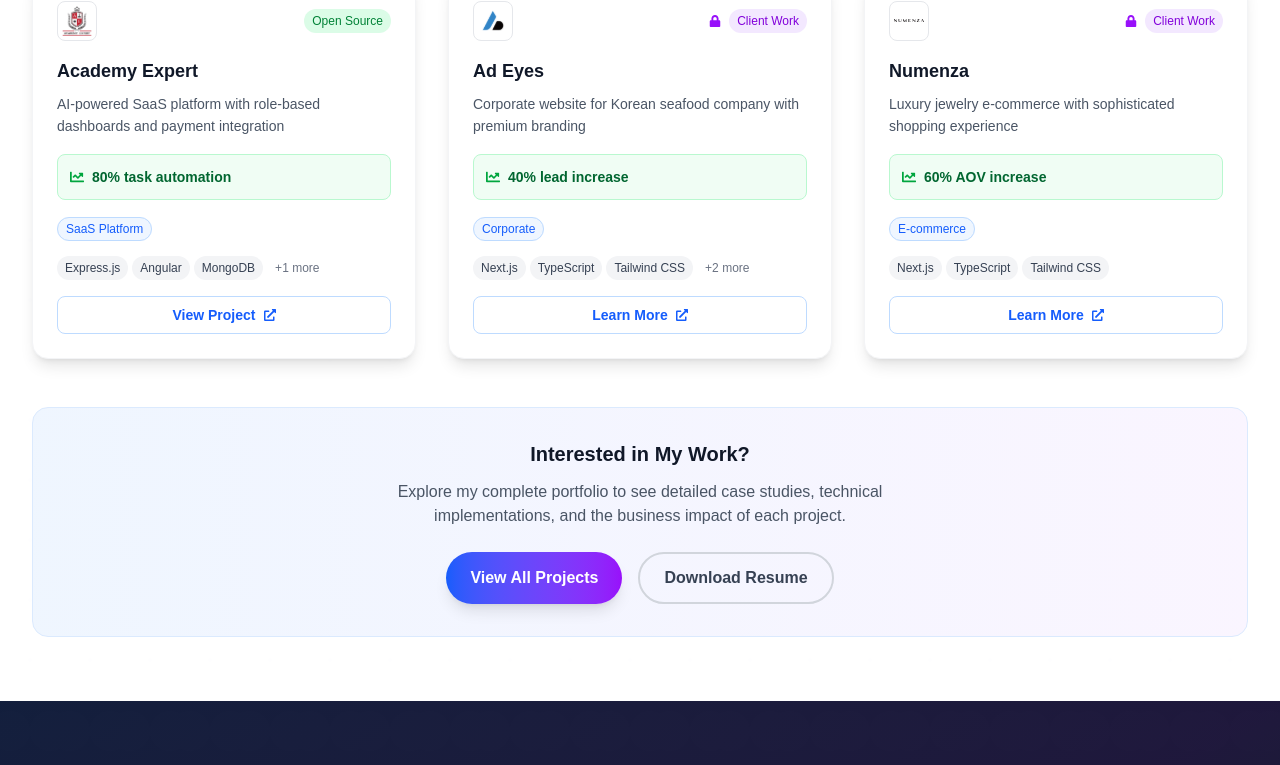
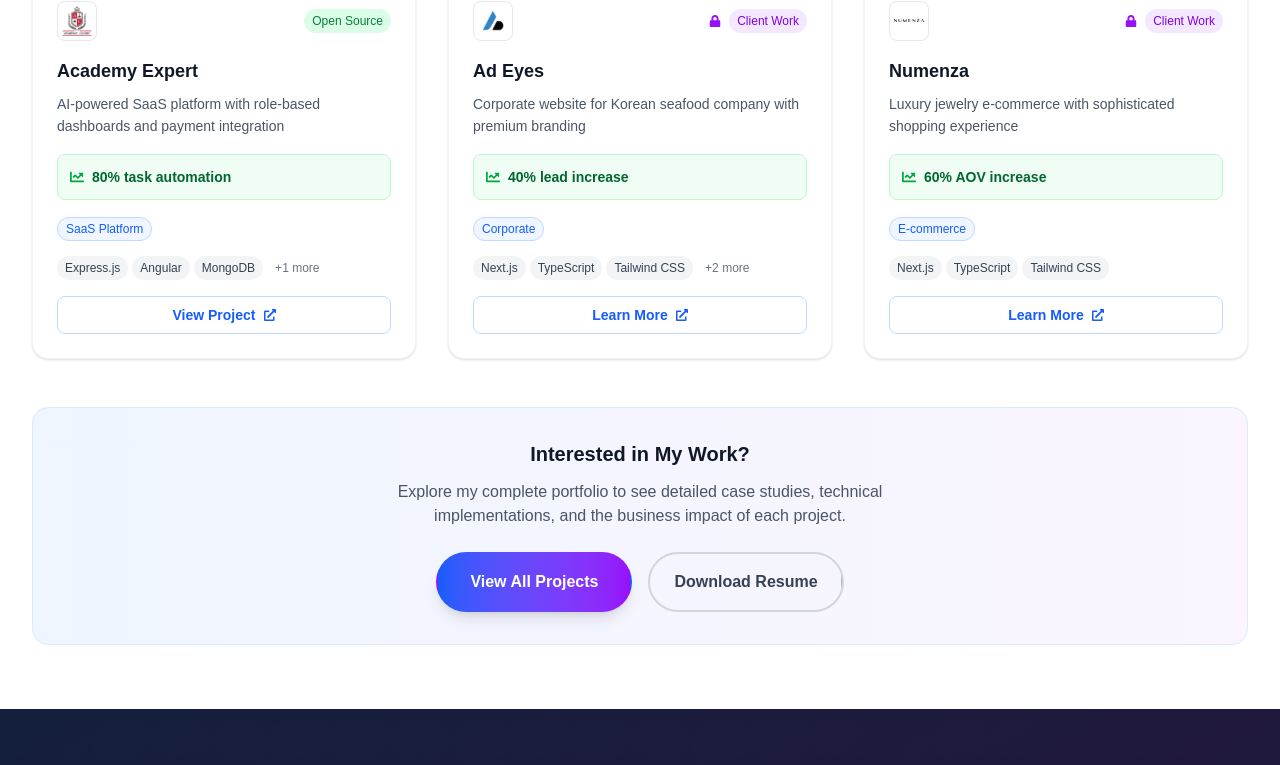
Before and after one commit to montassar-souli/montassar-portfolio, a Next.js app: page / in a window 1280 px wide. Shown: the part 2100-2865 px from the top of the page. Built offline with nearby package versions, Linux system fonts and the light colour scheme.

Commit message:
Refactor code structure for improved readability and maintainability

```diff
--- a/src/app/layout.tsx
+++ b/src/app/layout.tsx
@@ -49,7 +49,7 @@
       >
         <div className="flex flex-col bg-white">
           <Navigation />
-          <main className="mt-20">{children}</main>
+          <main className="mt-16 lg:mt-20">{children}</main>
           <Footer />
         </div>
       </body>
--- a/src/components/home/hero/index.tsx
+++ b/src/components/home/hero/index.tsx
@@ -9,7 +9,7 @@
         <div className='relative min-h-screen bg-gradient-to-br from-slate-50 via-blue-50 to-indigo-100 overflow-hidden'>
             <div className="absolute inset-0">
                 <motion.div
-                    className="absolute top-20 left-10 w-72 h-72 bg-blue-300 rounded-full mix-blend-multiply filter blur-xl opacity-70"
+                    className="absolute top-16 lg:top-20 left-10 w-72 h-72 bg-blue-300 rounded-full mix-blend-multiply filter blur-xl opacity-70"
                     animate={{
                         x: [0, 100, 0],
                         y: [0, -100, 0],
--- a/src/components/home/projects-section/index.tsx
+++ b/src/components/home/projects-section/index.tsx
@@ -28,7 +28,7 @@
             title: 'Ad Eyes',
             description: 'Corporate website for Korean seafood company with premium branding',
             category: 'Corporate',
-            technologies: ['Next.js', 'TypeScript', 'Tailwind CSS','MongoDB','NestJS'],
+            technologies: ['Next.js', 'TypeScript', 'Tailwind CSS', 'MongoDB', 'NestJS'],
             type: 'private',
             impact: '40% lead increase',
             icon: <FaFish className="text-blue-600" />,
@@ -118,10 +118,9 @@
                             key={project.title}
                             initial={{ opacity: 0, y: 30 }}
                             whileInView={{ opacity: 1, y: 0 }}
-                            whileHover={{ y: -5 }}
                             transition={{ duration: 0.6, delay: index * 0.1 }}
                             viewport={{ once: true }}
-                            className='bg-white rounded-2xl p-6 shadow-lg border border-gray-100 hover:shadow-xl transition-all duration-300'
+                            className='bg-white rounded-2xl p-6 shadow-sm border border-gray-100 hover:shadow-xl transition-all duration-300'
                         >
                             {/* Project Header */}
                             <div className='flex items-center justify-between mb-4'>
@@ -145,8 +144,8 @@
                                         <FaLock className='text-purple-600 text-xs' />
                                     )}
                                     <span className={`px-2 py-1 rounded-full text-xs font-medium ${project.type === 'public'
-                                            ? 'bg-green-100 text-green-700'
-                                            : 'bg-purple-100 text-purple-700'
+                                        ? 'bg-green-100 text-green-700'
+                                        : 'bg-purple-100 text-purple-700'
                                         }`}>
                                         {project.type === 'public' ? 'Open Source' : 'Client Work'}
                                     </span>
@@ -193,7 +192,7 @@
                             <motion.button
                                 whileHover={{ scale: 1.02 }}
                                 whileTap={{ scale: 0.98 }}
-                                className='w-full flex items-center justify-center gap-2 text-blue-600 font-semibold text-sm py-2 px-4 rounded-lg border border-blue-200 hover:bg-blue-50 transition-colors'
+                                className='w-full flex items-center justify-center cursor-pointer gap-2 text-blue-600 font-semibold text-sm py-2 px-4 rounded-lg border border-blue-200 hover:bg-blue-50 transition-colors'
                             >
                                 {project.type === 'public' ? 'View Project' : 'Learn More'}
                                 <FaExternalLinkAlt className="text-xs" />
@@ -217,19 +216,18 @@
                         </p>
                         <div className='flex flex-col sm:flex-row gap-4 justify-center'>
                             <motion.button
-                                whileHover={{ scale: 1.05, y: -2 }}
-                                whileTap={{ scale: 0.95 }}
-                                className='bg-gradient-to-r from-blue-600 to-purple-600 text-white px-6 py-3 rounded-full font-semibold shadow-lg hover:shadow-xl transition-all duration-300'
+                                className='group cursor-pointer relative border-2 border-transparent bg-gradient-to-r from-blue-600 to-purple-600 text-white px-8 py-4 rounded-full font-semibold shadow-lg hover:shadow-xl transition-all duration-300 overflow-hidden'                            >
+                                <div className="absolute inset-0 bg-white transform -translate-x-full group-hover:translate-x-0 transition-transform duration-500 ease-out"></div>
+                                <span className="relative z-10 group-hover:bg-gradient-to-r group-hover:from-blue-600 group-hover:to-purple-600 group-hover:bg-clip-text group-hover:text-transparent transition-all duration-300 delay-200">View All Projects</span>
+                            </motion.button>
+                            <motion.a
+                                href="/resume/Montassar-Souli-Resume.pdf"
+                                download="Montassar-Souli-Resume.pdf"
+                                className='group cursor-pointer relative border-2 border-gray-300 text-gray-700 px-6 py-3 rounded-full font-semibold hover:border-gray-400 hover:bg-gray-50 transition-all duration-300 overflow-hidden inline-flex items-center justify-center'
                             >
-                                View All Projects
-                            </motion.button>
-                            <motion.button
-                                whileHover={{ scale: 1.05, y: -2 }}
-                                whileTap={{ scale: 0.95 }}
-                                className='border-2 border-gray-300 text-gray-700 px-6 py-3 rounded-full font-semibold hover:border-gray-400 hover:bg-gray-50 transition-all duration-300'
-                            >
-                                Download Resume
-                            </motion.button>
+                                <div className="absolute inset-0 bg-gray-400 transform translate-x-full group-hover:translate-x-0 transition-transform duration-500 ease-out"></div>
+                                <span className="relative z-10 group-hover:text-white transition-colors duration-300 delay-200">Download Resume</span>
+                            </motion.a>
                         </div>
                     </div>
                 </motion.div>
```
Also changed, not shown: 1 other file (tests, documents, lock files or other folders).
